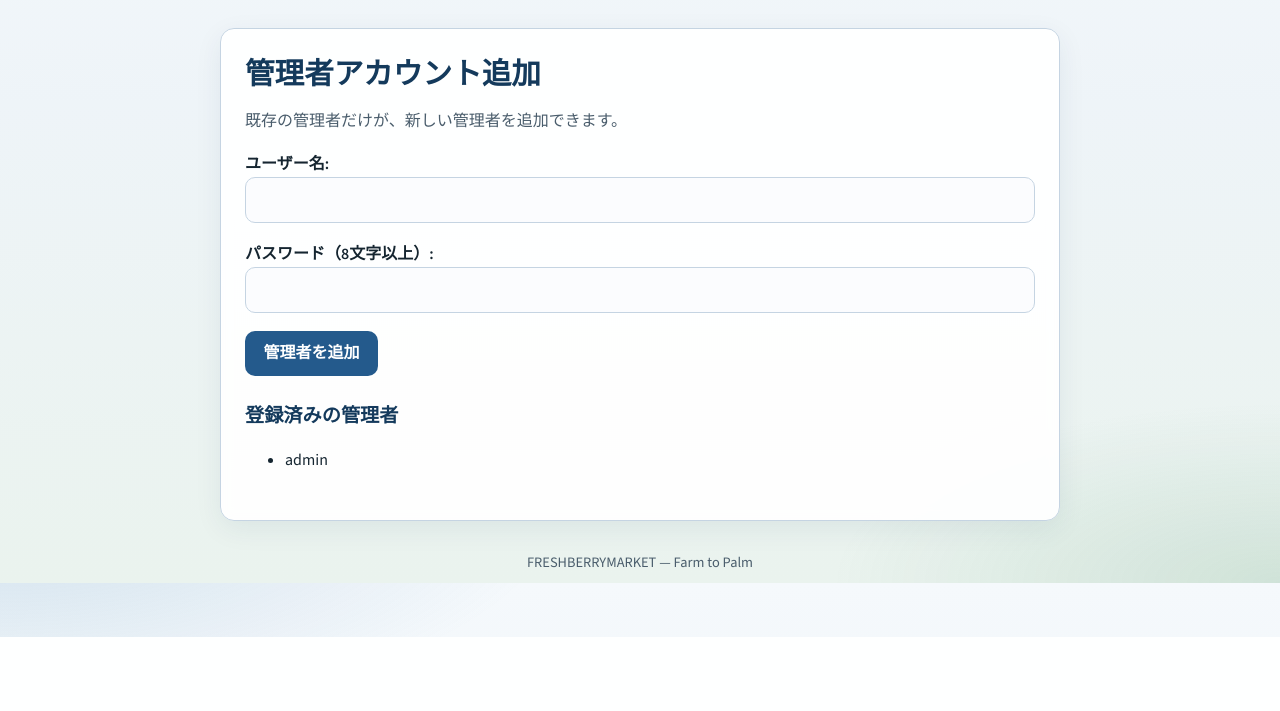
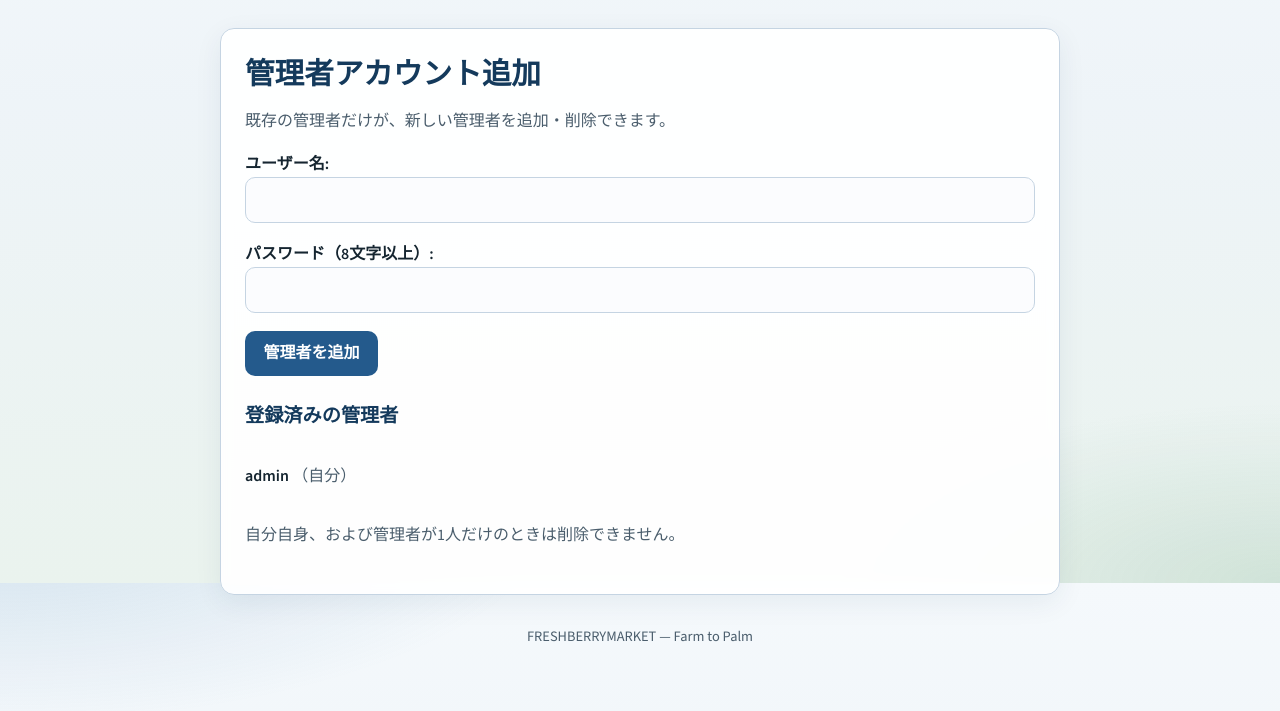
Before and after one commit to misamisa683269/flask_FRESHBERRYMARKET_app, a Flask app: page /admin/users/new in a window 1280 px wide. Shown: the part 217-928 px from the top of the page. Before the commit the page ends 854 px from the top, so only its background shows below. Run offline with Flask 3, Linux system fonts and the light colour scheme; the visitor is signed in with stand-in values (Sample User, id 1); data comes from the database, SQL or seed files in the repository; some libraries are stand-ins or nearby versions.

Commit message:
管理者アカウントの削除機能を追加する。
自分自身と最後の1人は削除できないようにし、複数管理者の運用を安全にする。

Co-authored-by: Cursor <cursoragent@cursor.com>

```diff
--- a/app.py
+++ b/app.py
@@ -416,6 +416,47 @@ def get_admin_users():
     ).fetchall()
     conn.close()
     return users
+
+
+def get_user_by_id(user_id):
+    conn = get_db()
+    user = conn.execute(
+        """
+        SELECT id, username, password_hash, role
+        FROM users
+        WHERE id = ?
+        """,
+        (user_id,),
+    ).fetchone()
+    conn.close()
+    return user
+
+
+def delete_admin_user(target_user_id, acting_user_id):
+    """管理者を削除する。(成功したか, メッセージ) を返す。"""
+    if target_user_id == acting_user_id:
+        return False, "自分自身のアカウントは削除できません。"
+
+    target = get_user_by_id(target_user_id)
+    if target is None or target["role"] != "admin":
+        return False, "削除できる管理者アカウントが見つかりません。"
+
+    admins = get_admin_users()
+    if len(admins) <= 1:
+        return False, "管理者があと1人のため削除できません。"
+
+    conn = get_db()
+    conn.execute("DELETE FROM favorites WHERE user_id = ?", (target_user_id,))
+    cursor = conn.execute(
+        "DELETE FROM users WHERE id = ? AND role = 'admin'",
+        (target_user_id,),
+    )
+    conn.commit()
+    deleted = cursor.rowcount > 0
+    conn.close()
+    if not deleted:
+        return False, "管理者の削除に失敗しました。"
+    return True, f"管理者「{target['username']}」を削除しました。"
 
 
 def build_order_confirmation_email(order_id, items, subtotal, shipping_fee, total, shipping):
@@ -1681,7 +1722,19 @@ def admin_user_new():
         "admin_user_new.html",
         error=error,
         admins=get_admin_users(),
-    )
+        current_user_id=current_user_id(),
+    )
+
+
+@app.route("/admin/users/<int:user_id>/delete", methods=["POST"])
+def admin_user_delete(user_id):
+    blocked = require_admin()
+    if blocked is not None:
+        return blocked
+
+    ok, message = delete_admin_user(user_id, current_user_id())
+    flash(message, "success" if ok else "error")
+    return redirect(url_for("admin_user_new"))
 
 
 @app.route("/admin/contacts")
--- a/templates/admin_user_new.html
+++ b/templates/admin_user_new.html
@@ -4,7 +4,7 @@
 
 {% block content %}
 <h1>管理者アカウント追加</h1>
-<p class="muted">既存の管理者だけが、新しい管理者を追加できます。</p>
+<p class="muted">既存の管理者だけが、新しい管理者を追加・削除できます。</p>
 {% if error %}
 <p class="error">{{ error }}</p>
 {% endif %}
@@ -27,10 +27,28 @@
 
 {% if admins %}
 <h2>登録済みの管理者</h2>
-<ul>
+<ul class="cart-list">
   {% for admin in admins %}
-  <li>{{ admin.username }}</li>
+  <li>
+    <strong>{{ admin.username }}</strong>
+    {% if admin.id == current_user_id %}
+    <span class="muted">（自分）</span>
+    {% elif admins|length <= 1 %}
+    <span class="muted">（最後の管理者のため削除不可）</span>
+    {% else %}
+    <form
+      class="inline-form"
+      action="{{ url_for('admin_user_delete', user_id=admin.id) }}"
+      method="post"
+      onsubmit="return confirm('管理者「{{ admin.username }}」を削除しますか？');"
+    >
+      {% include "_csrf.html" %}
+      <button type="submit" class="button-secondary">削除</button>
+    </form>
+    {% endif %}
+  </li>
   {% endfor %}
 </ul>
+<p class="muted">自分自身、および管理者が1人だけのときは削除できません。</p>
 {% endif %}
 {% endblock %}
```
Also changed, not shown: README.md.
